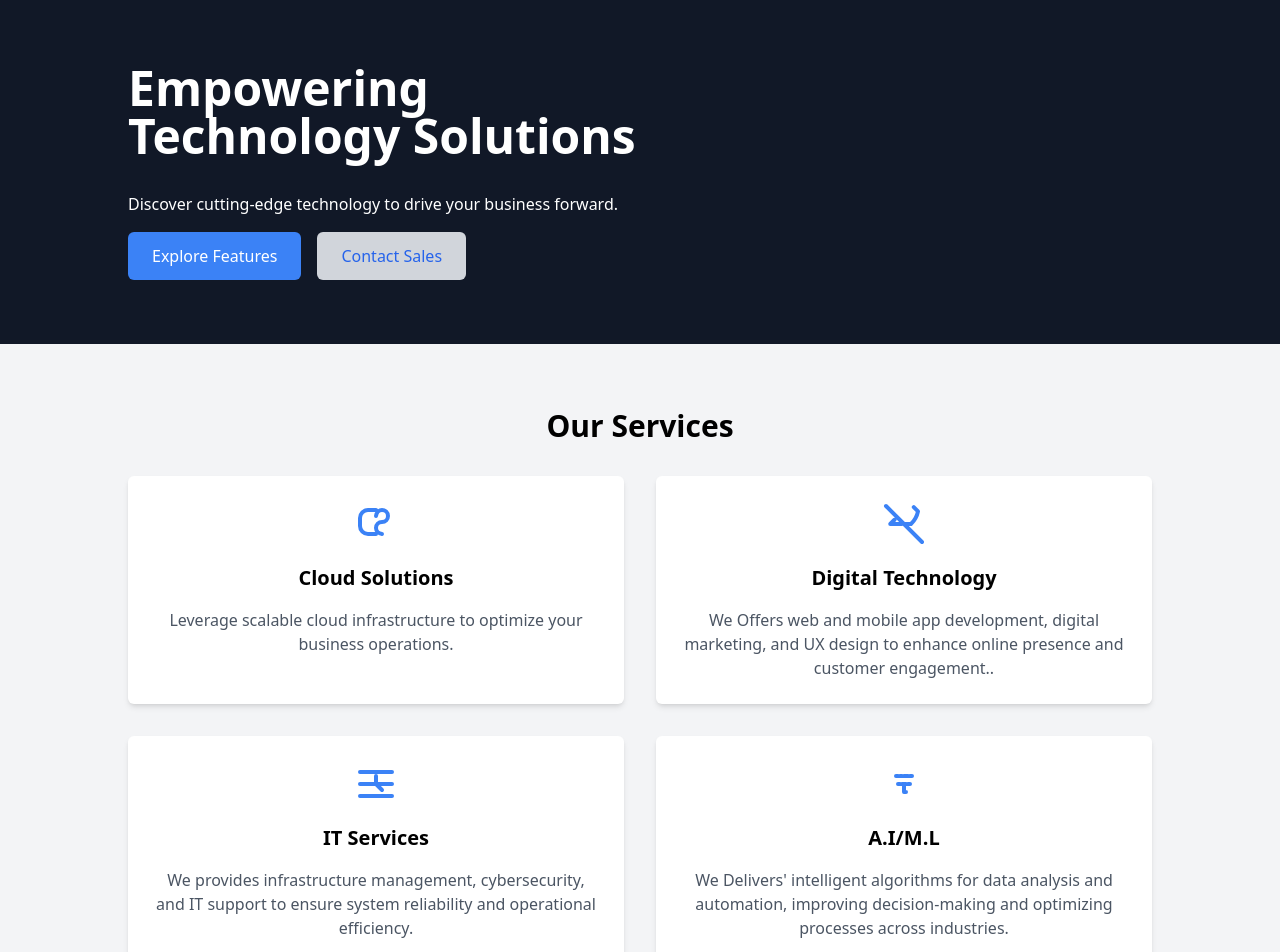
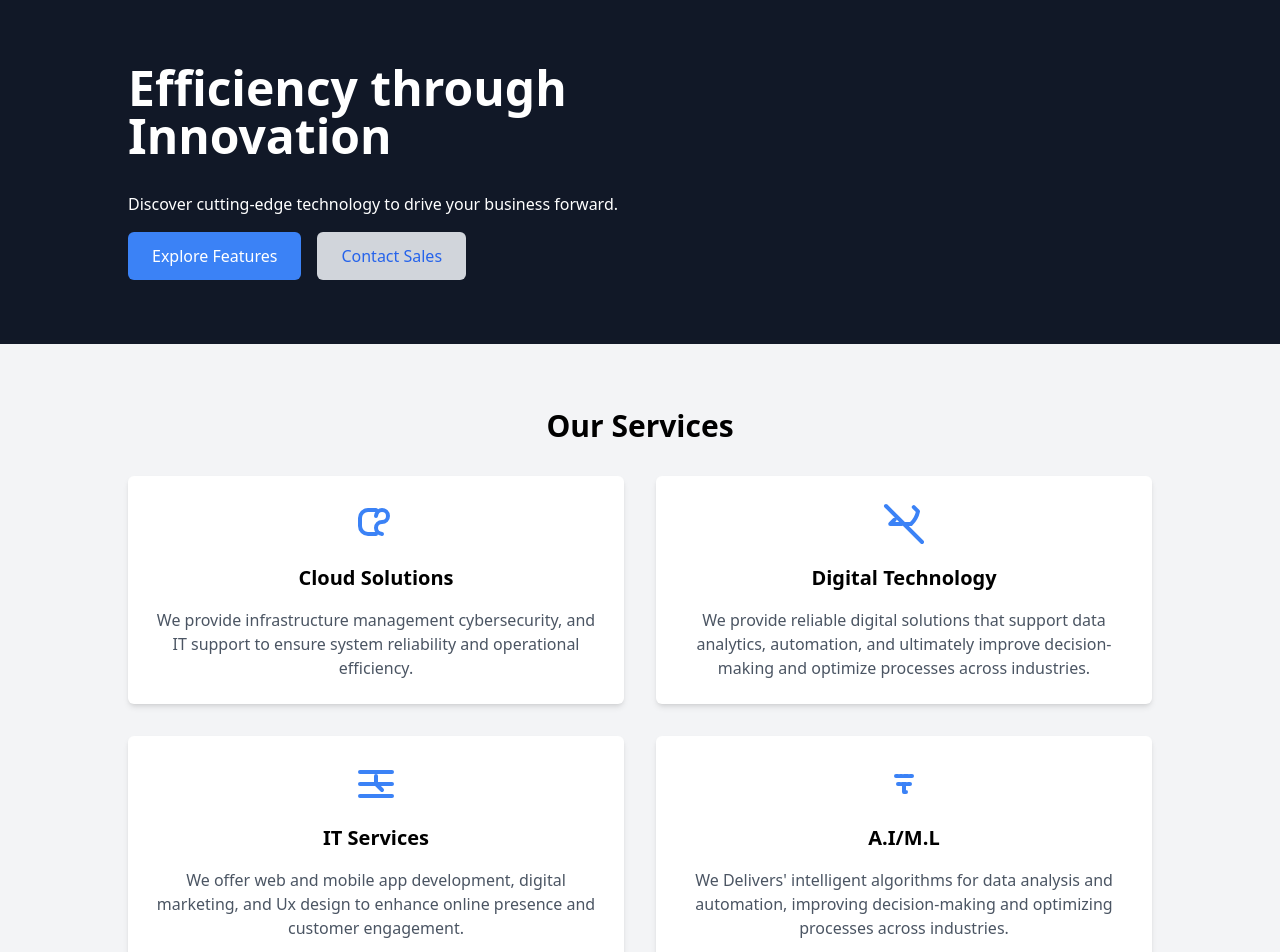
Before and after one commit to Zikam1/CCTS, a Nuxt app: page / in a window 1280 px wide. Shown: the top 952 px of the page. Built offline with nearby package versions, Linux system fonts and the light colour scheme.

Commit message:
feat:added new writeup

```diff
--- a/pages/index.vue
+++ b/pages/index.vue
@@ -3,7 +3,7 @@
   <!-- Hero Section -->
   <section class="flex flex-col md:flex-row items-center py-16 px-4 md:px-16 lg:px-32 bg-gray-900">
     <div class="md:w-1/2 space-y-4 mx-auto lp:pl-8 max-w-lg">
-      <h1 class="text-3xl md:text-5xl text-white font-bold md:mb-4  lg:mb-8 lg:mt-0">Empowering Technology Solutions</h1>
+      <h1 class="text-3xl md:text-5xl text-white font-bold md:mb-4  lg:mb-8 lg:mt-0">Efficiency through Innovation</h1>
       <p class="text-white">Discover cutting-edge technology to drive your business forward.</p>
       <div class="flex space-x-4">
         <button class="bg-blue-500 text-white px-6 py-3 rounded-md hover:bg-blue-600">Explore Features</button>
@@ -30,7 +30,7 @@
           </svg>
         </div>
         <h3 class="text-xl font-semibold">Cloud Solutions</h3>
-        <p class="mt-4 text-gray-600">Leverage scalable cloud infrastructure to optimize your business operations.</p>
+        <p class="mt-4 text-gray-600">We provide infrastructure management cybersecurity, and IT support to ensure system reliability and operational efficiency.</p>
       </div>
 
       <!-- Service Card 2 -->
@@ -41,7 +41,7 @@
           </svg>
         </div>
         <h3 class="text-xl font-semibold">Digital Technology</h3>
-        <p class="mt-4 text-gray-600">We Offers web and mobile app development, digital marketing, and UX design to enhance online presence and customer engagement..</p>
+        <p class="mt-4 text-gray-600">We provide reliable digital solutions that support data analytics, automation, and ultimately improve decision-making and optimize processes across industries.</p>
       </div>
 
       <!-- Service Card 3 -->
@@ -52,7 +52,7 @@
           </svg>
         </div>
         <h3 class="text-xl font-semibold">IT Services</h3>
-        <p class="mt-4 text-gray-600">We provides infrastructure management, cybersecurity, and IT support to ensure system reliability and operational efficiency.</p>
+        <p class="mt-4 text-gray-600">We offer web and mobile app development, digital marketing, and Ux design to enhance online presence and customer engagement.</p>
       </div>
 
       <!-- Service Card 4 -->
```
